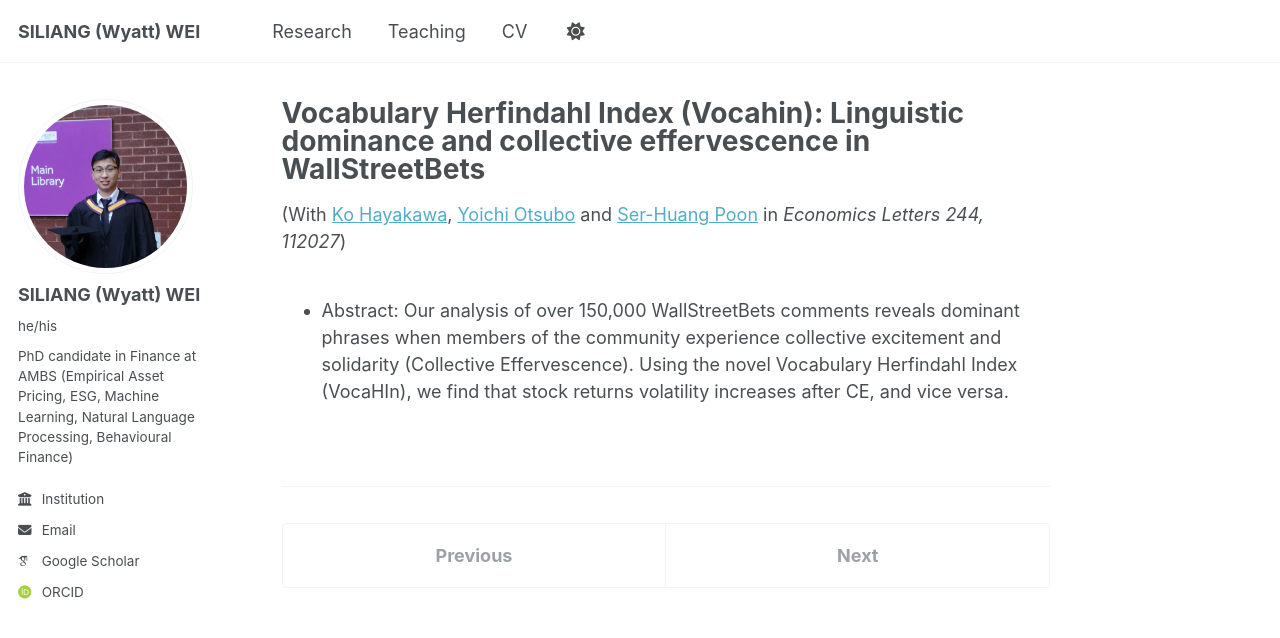
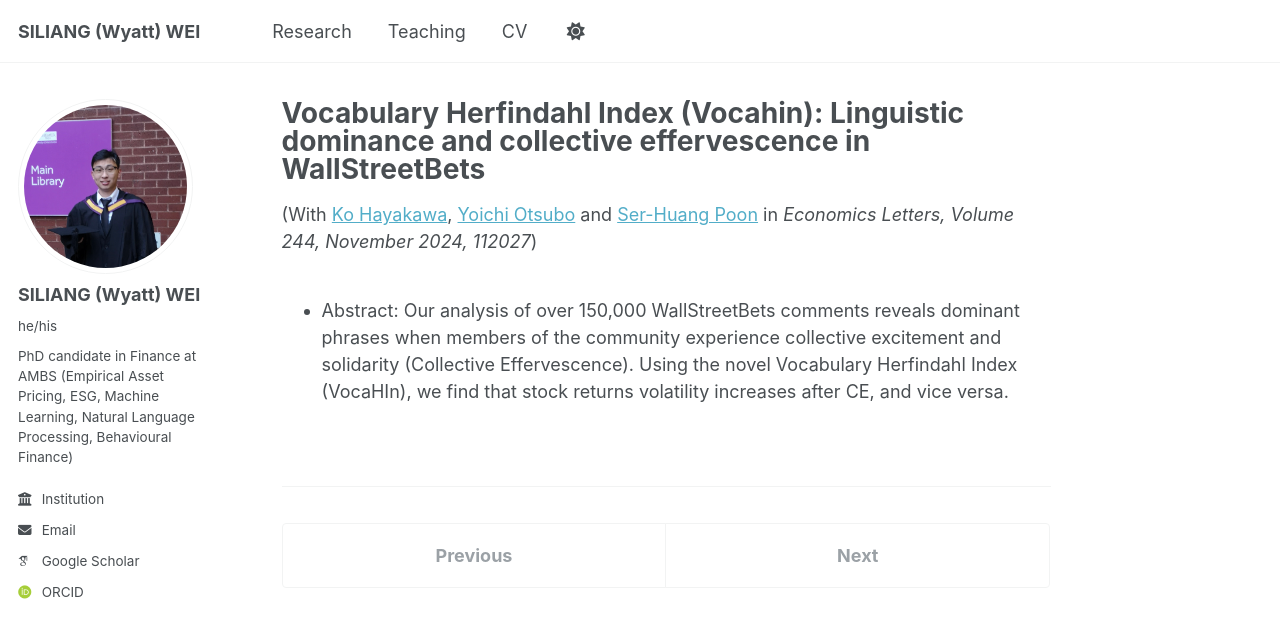
Before and after one commit to wyattswei/wyattswei.github.io, a Jekyll site: the page built from _publications/2010-10-01-paper-title-number-2.md, in a window 1280 px wide. Shown: the top 638 px of the page. Built offline with Jekyll 4.4.1, drawn with Linux system fonts in a browser that asks for light colours; some web fonts are replaced.

Commit message:
Change one file in _publications folder

```diff
--- a/_publications/2010-10-01-paper-title-number-2.md
+++ b/_publications/2010-10-01-paper-title-number-2.md
@@ -7,7 +7,7 @@ excerpt: ''
 coauthor: '[Ko Hayakawa](https://www.researchgate.net/profile/Ko_Hayakawa),
 [Yoichi Otsubo](https://scholar.google.com/citations?user=ravVQhcAAAAJ)
 and [Ser-Huang Poon](https://scholar.google.co.uk/citations?user=cSrJhbIAAAAJ)'
-venue: 'Economics Letters 244, 112027'
+venue: 'Economics Letters, Volume 244, November 2024, 112027'
 paperurl: 'https://www.sciencedirect.com/science/article/pii/S0165176524005111'
 ---
 
```
